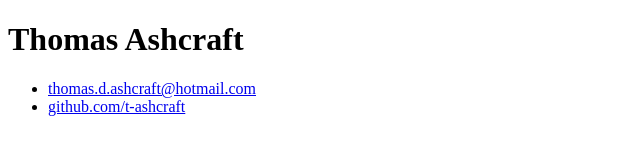
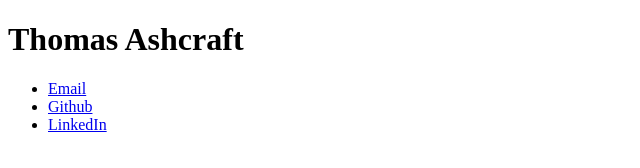
Before and after one commit to t-ashcraft/t-ashcraft.github.io, a plain HTML site: page index.html in a window 1280 px wide. Shown: the whole page, without its empty margins (0-640 px from the left). Drawn offline with Linux system fonts and the light colour scheme.

Commit message:
Update index.html

```diff
--- a/index.html
+++ b/index.html
@@ -11,9 +11,12 @@
     </div>
     <footer>
       <ul>
-        <li><a href="mailto:thomas.d.ashcraft@hotmail.com">thomas.d.ashcraft@hotmail.com</a></li>
+        <li><a href="mailto:thomas.d.ashcraft@hotmail.com">Email</a></li>
         <li>
-          <a href="https://github.com/t-ashcraft">github.com/t-ashcraft</a>
+          <a href="https://github.com/t-ashcraft">Github</a>
+        </li>
+        <li>
+          <a href="https://www.linkedin.com/in/thomas-ashcraft-12211b250/">LinkedIn</a>
         </li>
       </ul>
     </footer>
```
